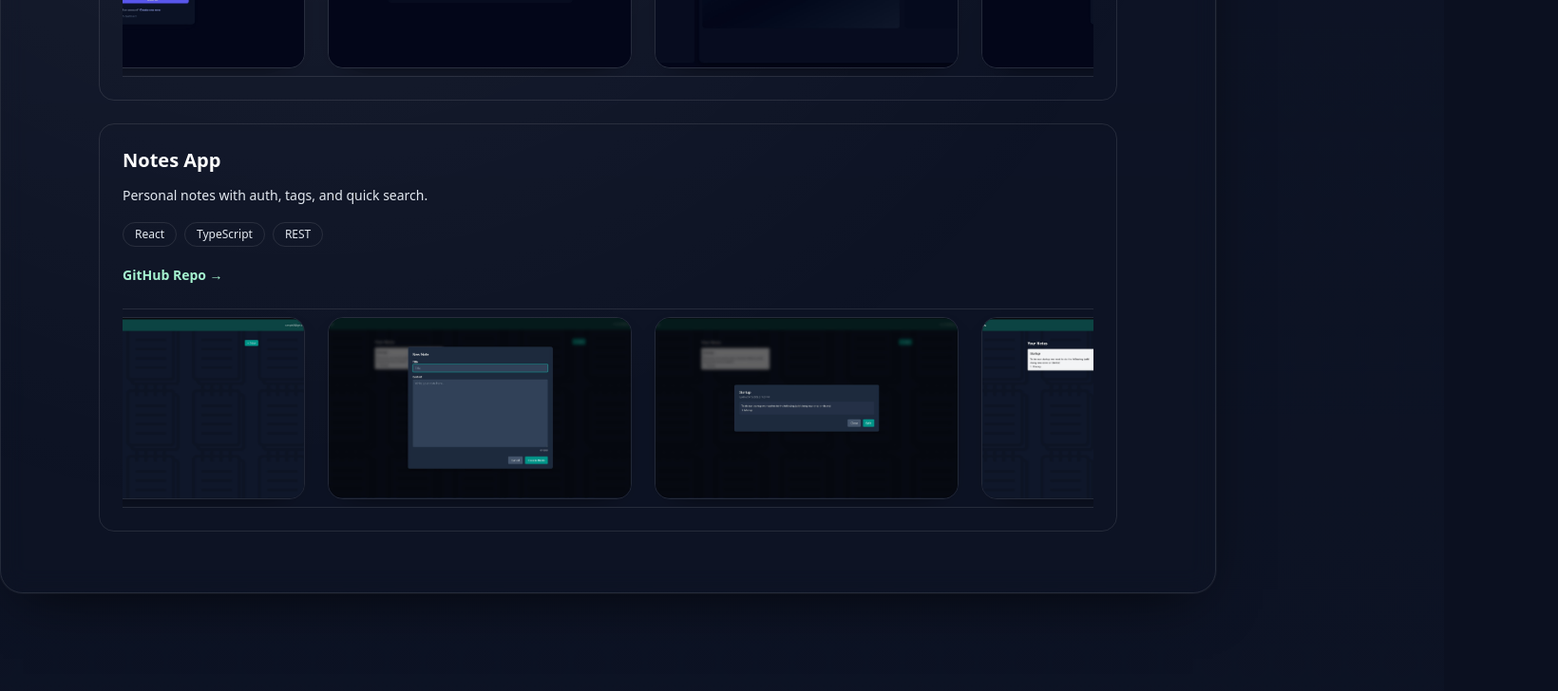
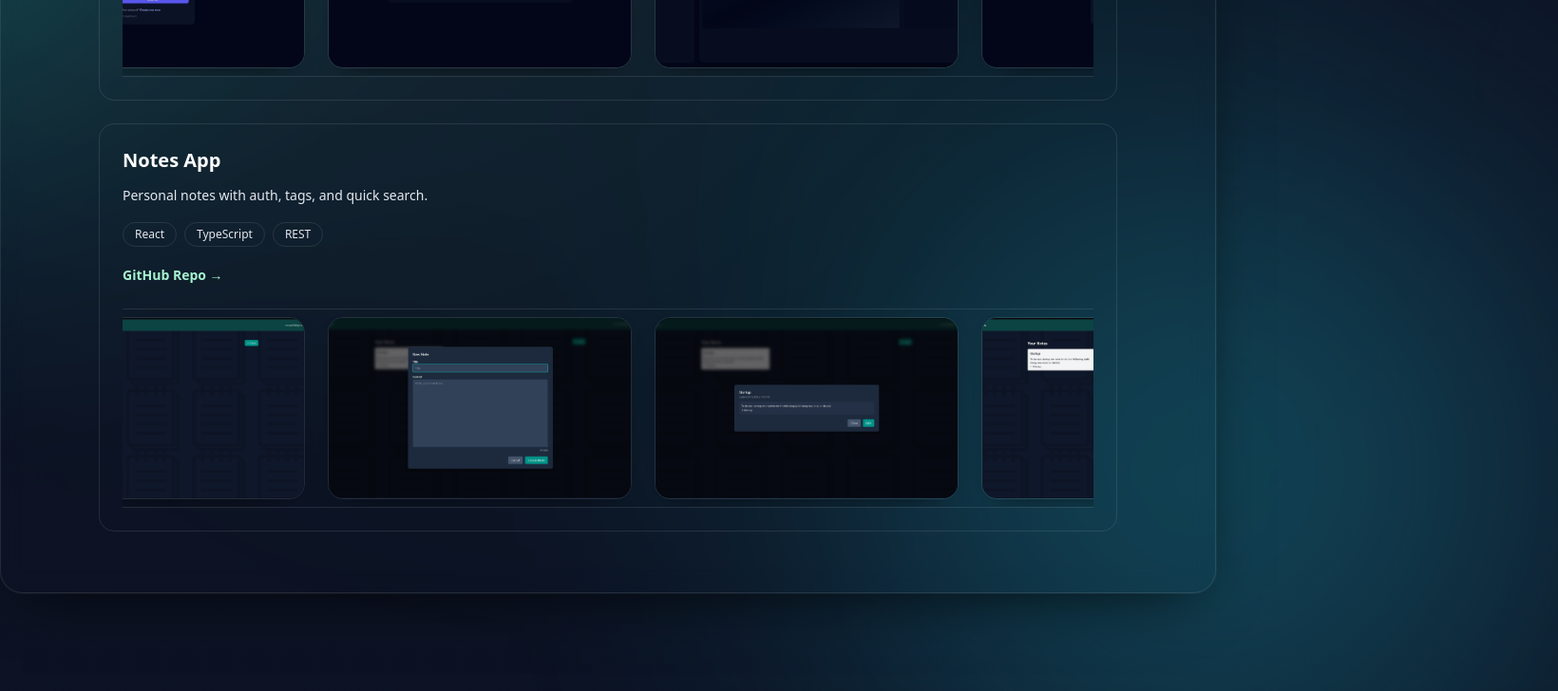
Before and after one commit to RonRonnix/PersonalPortfolio, a React (Vite) app: page / in a window 1280 px wide. Shown: the part 2600-3328 px from the top of the page at 95% size, 1640 px wide, since content can reach past the window. Built offline with nearby package versions, Linux system fonts and the light colour scheme.

Commit message:
css changes

```diff
--- a/src/App.tsx
+++ b/src/App.tsx
@@ -133,6 +133,12 @@ function App() {
       {/* Encapsulating box for Selected Works */}
         <section id="works" className="py-32 bg-brand-900/80">
           <div className="relative max-w-7xl mx-auto">
+            {/* Background atmosphere */}
+            <div className="pointer-events-none absolute inset-0 opacity-40">
+              <div className="absolute bottom-120 -left-120 w-[40rem] h-[40rem] rounded-full bg-[#14b8a6] blur-[170px]" />
+              <div className="absolute -bottom-60 -right-90 w-[46rem] h-[46rem] rounded-full bg-[#1b97aa] blur-[160px]" />
+              <div className="absolute top-1/2 left-1/2 -translate-x-1/2 -translate-y-1/2 w-[75rem] h-[75rem] rounded-full bg-emerald-400/15 blur-[160px]" />
+            </div>
             <div
               ref={worksref}
               className={
```
